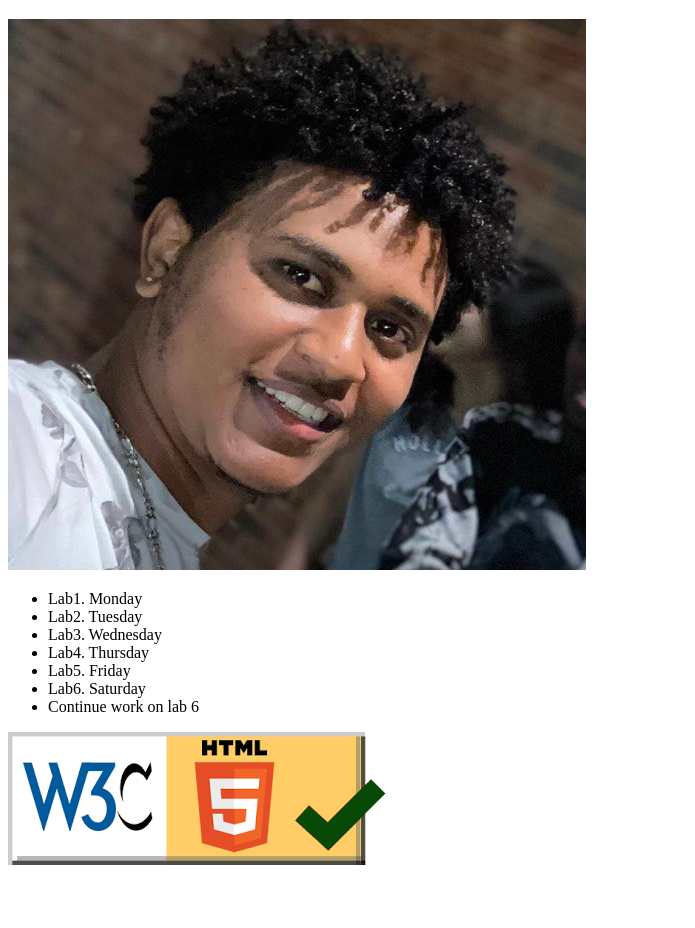
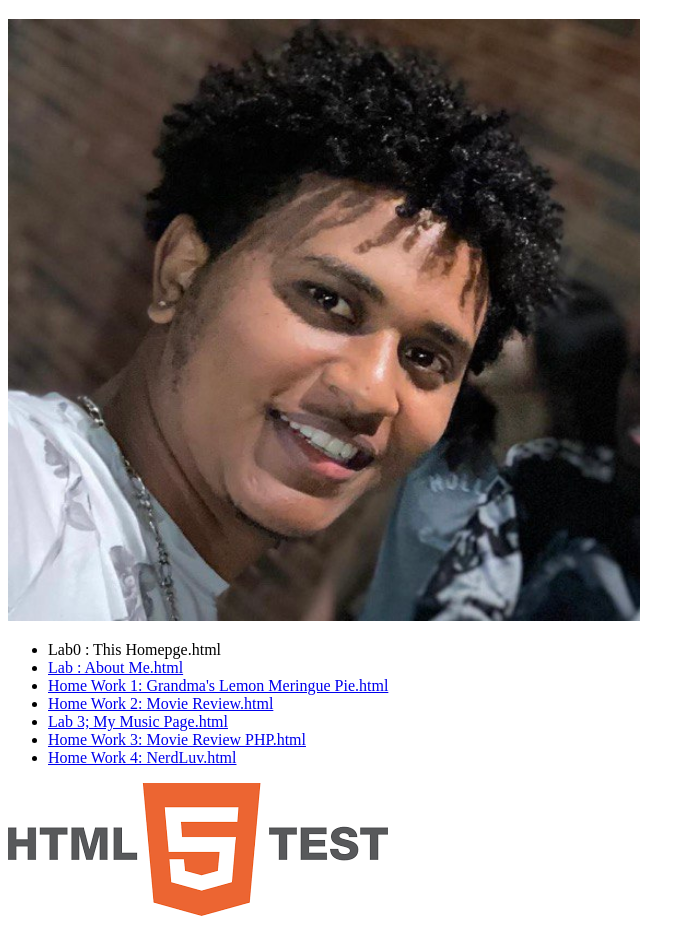
Before and after one commit to Ghanitu/Wap.githup.io, a plain HTML site: page lab1/index.html/index.html in a window 1280 px wide. Shown: the part 79-1007 px from the top of the page, without its empty margins (0-695 px from the left). Before the commit the page ends 956 px from the top, so only its background shows below. Drawn offline with Linux system fonts and the light colour scheme.

Commit message:
Add files via upload

```diff
--- a/lab1/index.html/index.html
+++ b/lab1/index.html/index.html
@@ -8,22 +8,44 @@
     <title>My Website</title>
 </head>
 <body>
-    <h1>Sirak Hadgu</h1>
-    <br>
-    <img src="./sirak.jpg" alt="Sirak Hadgu">
-    <br>
-    <ul>
-        <li>Lab1. Monday</li>
-        <li>Lab2. Tuesday</li>
-        <li>Lab3. Wednesday</li>
-        <li>Lab4. Thursday</li>
-        <li>Lab5. Friday</li>
-        <li>Lab6. Saturday</li>
-        <li>Continue work on lab 6</li>
-    </ul>
-    <a href="https://validator.w3.org/nu/?doc=/https/sirakhadgu/Desktop/Mppassignments/HTML-checker.png">
+    <h1> Sirak Hadgu</h1>
+    <br/>
+   <img src="./sirak.jpeg"  width="50%" height="50%"/>
+   <br/>
+  <ul>
 
-   <img src="HTML-checker.png" alt="html validator"/>
-    </a>
+  <li>Lab0 : This Homepge.html
+
+  </li>
+  <li>
+    <a href="Lab : About Me.html">Lab : About Me.html</a>
+  </li>
+
+  <li>
+
+    <a href="Home Work 1: Grandma's Lemon Meringue Pie.html">
+      Home Work 1: Grandma's Lemon Meringue Pie.html</a>
+  </li>
+
+  <li>
+    <a href="Home Work 2: Movie Review.html">Home Work 2: Movie Review.html</a>
+
+</li>
+
+ <li>
+  <a href="Lab 3; My Music Page.html">Lab 3; My Music Page.html</a>
+ </li>
+  <li>
+    <a href="Home Work 3: Movie Review PHP.html">Home Work 3: Movie Review PHP.html</a>
+  </li>
+  <li>
+    <a href="Home Work 4: NerdLuv.html">Home Work 4: NerdLuv.html</a>
+
+  </li>
+</ul>
+<a href="https://encrypted-tbn0.gstatic.com/images?q=tbn:ANd9GcRWWdplLWRDWatWrHGDwUA0BNCsAlOm6cFPyw&usqp=CAU">
+
+  <img src="image.png" alt="html validator"/>
+   </a>
 </body>
 </html>
```
Also changed, not shown: lab1/index.html/image.png (added), lab1/index.html/sirak.jpeg (added).
